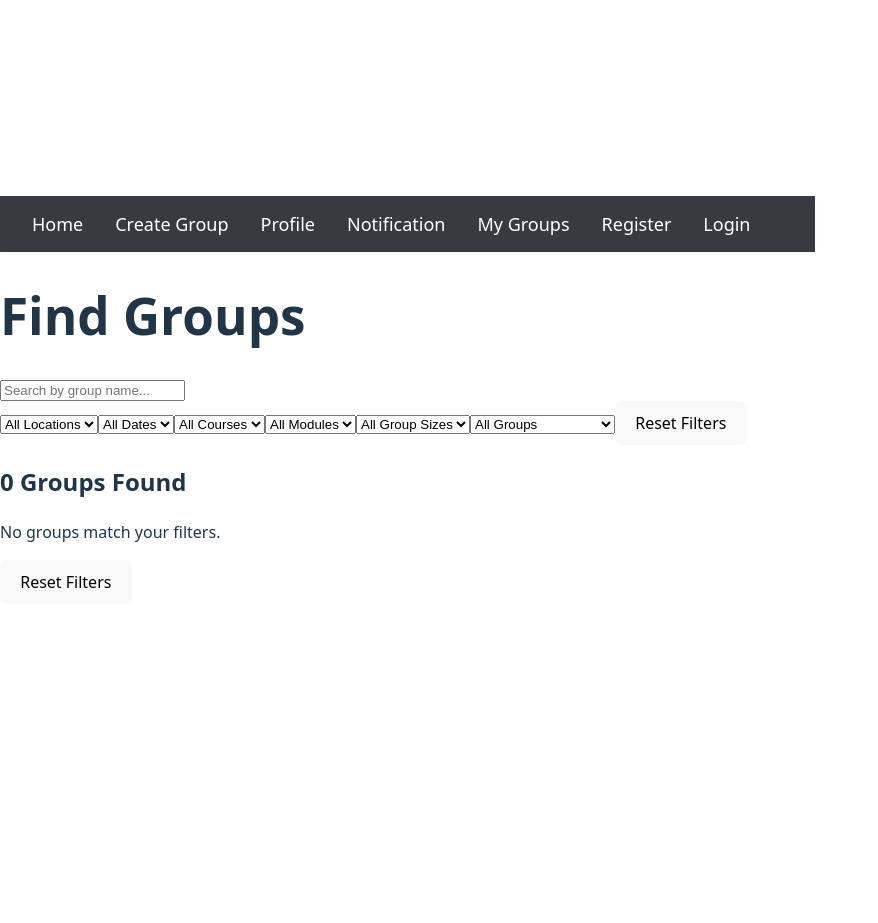
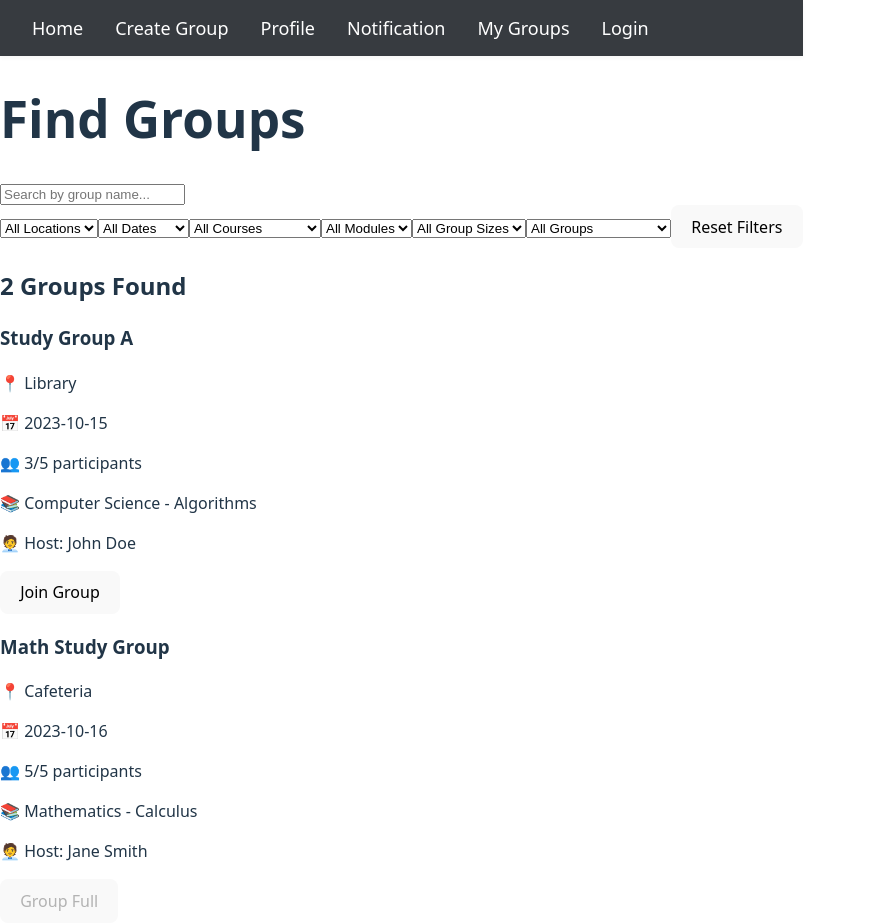
Before and after one commit to xiaoyao05/studyBuddy, a React (Vite) app in the folder frontend/: page /home in a window 1280 px wide. Shown: the whole page, without its empty margins (0-878 px from the left). Before the commit the page ends 800 px from the top, so only its background shows below. Built offline with nearby package versions, Linux system fonts and the light colour scheme.

Commit message:
updated tele

```diff
--- a/frontend/src/App.jsx
+++ b/frontend/src/App.jsx
@@ -7,6 +7,7 @@ import Notification from './sections/Notification';
 import MyGroups from './sections/MyGroups';
 import RegisterAccount from './sections/RegisterAccount';
 import LoginPage from './sections/loginPage';
+import ProfileViewPage from './sections/ProfileViewPage';
 import './index.css'
 import './App.css';
 
@@ -19,7 +20,6 @@ function TopNav() {
       <button onClick={() => navigate('/profile')}>Profile</button>
       <button onClick={() => navigate('/notification')}>Notification</button>
       <button onClick={() => navigate('/my-groups')}>My Groups</button>
-      <button onClick={() => navigate('/register')}>Register</button>
       <button onClick={() => navigate('/login')}>Login</button>
     </nav>
   );
@@ -38,6 +38,7 @@ function App() {
         <Route path="/my-groups" element={<MyGroups />} />
         <Route path="/register" element={<RegisterAccount />} />
         <Route path="/login" element={<LoginPage />} />
+        <Route path="/profile/:userId" element={<ProfileViewPage />} />
       </Routes>
     </Router>
   );
--- a/frontend/src/sections/Home.jsx
+++ b/frontend/src/sections/Home.jsx
@@ -1,6 +1,8 @@
 import React, { useState } from 'react';
+import { useNavigate } from 'react-router-dom';
 
 const GroupFilterPage = () => {
+  const navigate = useNavigate();
   // Sample group data
   const [allGroups, setAllGroups] = useState([
     // {
@@ -11,8 +13,39 @@ const GroupFilterPage = () => {
     //   participants: '',
     //   course: '',
     //   module: '',
-    //   members: ['user1', 'user2']
+    //   members: ['user1', 'user2'],
+    //   host: ''
     // }
+    {
+      id: 1,
+      name: 'Study Group A',
+      location: 'Library',
+      date: '2023-10-15',
+      participants: '3/5',
+      course: 'Computer Science',
+      module: 'Algorithms',
+      members: ['user1', 'user2', 'user3'],
+      host: {  // Add host object
+        id: 'user1',
+        name: 'John Doe',
+        telegramHandle: 'johndoe123'
+      }
+    },
+    {
+      id: 2,
+      name: 'Math Study Group',
+      location: 'Cafeteria',
+      date: '2023-10-16',
+      participants: '5/5',
+      course: 'Mathematics',
+      module: 'Calculus',
+      members: ['user4', 'user5', 'user6', 'user7', 'user8'],
+      host: {  // Add host object
+        id: 'user4',
+        name: 'Jane Smith',
+        telegramHandle: 'janesmith456'
+      }
+    },
   ]);
 
   // State for filters
@@ -122,6 +155,11 @@ const GroupFilterPage = () => {
     alert('Your request has been submitted successfully!');
   };
 
+  const viewHostProfile = (hostId) => {
+  navigate(`/profile/${hostId}`, { state: { viewOnly: true } });
+};
+
+
   return (
     <div className="group-filter-page">
       <h1>Find Groups</h1>
@@ -225,10 +263,17 @@ const GroupFilterPage = () => {
                   <p>📅 {group.date}</p>
                   <p>👥 {group.participants} participants</p>
                   <p>📚 {group.course} - {group.module}</p>
+                  <p> 🧑‍💼 Host: {' '}
+                    <span
+                      className="host-link"
+                      onClick={() => viewHostProfile(group.host.id)}
+                    >
+                      {group.host.name}
+                    </span>
+                  </p>
 
                   {/* NEW: Action buttons container */}
                   <div className="group-actions">
-                    <button className="view-btn">View Details</button>
                     <button
                       className={`join-btn ${!canJoin ? 'disabled' : ''}`}
                       onClick={() => canJoin && handleJoinGroup(group.id)}
--- /dev/null
+++ b/frontend/src/sections/ProfileViewPage.jsx
@@ -0,0 +1,73 @@
+import React, { useState, useEffect } from 'react';
+import { useParams, useNavigate } from 'react-router-dom';
+
+const ProfileViewPage = () => {
+  const { userId } = useParams();
+  const navigate = useNavigate();
+  const [profile, setProfile] = useState(null);
+
+  useEffect(() => {
+    // Mock data - replace with actual API call
+    const mockProfiles = {
+      user1: {
+        name: 'John Doe',
+        email: 'john@example.com',
+        course: 'Computer Science',
+        year: '2',
+        gender: 'Male',
+        telegramHandle: 'johndoe123'
+      },
+      user4: {
+        name: 'Jane Smith',
+        email: 'jane@example.com',
+        course: 'Mathematics',
+        year: '3',
+        gender: 'Female',
+        telegramHandle: 'janesmith456'
+      }
+    };
+
+    setProfile(mockProfiles[userId]);
+  }, [userId]);
+
+  const openTelegram = (username) => {
+    window.open(`https://t.me/${username}`, '_blank', 'noopener,noreferrer');
+  };
+
+  if (!profile) return <div>Loading...</div>;
+
+  return (
+    <div className="profile-view">
+      <button
+        onClick={() => navigate(-1)}
+        className="back-button"
+      >
+        ← Back to Groups
+      </button>
+
+      <h1>{profile.name}'s Profile</h1>
+      <div className="profile-info">
+        <p><strong>Email:</strong> {profile.email}</p>
+        <p><strong>Course:</strong> {profile.course}</p>
+        <p><strong>Year:</strong> {profile.year}</p>
+        <p><strong>Gender:</strong> {profile.gender}</p>
+        <p>
+          <strong>Telegram:</strong>{' '}
+          {profile.telegramHandle ? (
+            <span
+              onClick={() => openTelegram(profile.telegramHandle)}
+              className="telegram-link"
+              style={{ cursor: 'pointer' }}
+            >
+              @{profile.telegramHandle}
+            </span>
+          ) : (
+            'Not provided'
+          )}
+        </p>
+      </div>
+    </div>
+  );
+};
+
+export default ProfileViewPage;
--- a/frontend/src/sections/RegisterAccount.jsx
+++ b/frontend/src/sections/RegisterAccount.jsx
@@ -126,6 +126,7 @@ const ProfileSetup = () => {
     const newErrors = {};
     const emailRegex = /^[^\s@]+@[^\s@]+\.[^\s@]+$/;
     const passwordRegex = /^(?=.*[A-Za-z])(?=.*\d)[A-Za-z\d]{8,}$/;
+    const telegramRegex = /^[a-zA-Z0-9_]{5,}$/;
 
     if (!formData.name.trim()) newErrors.name = 'Name is required';
     if (!formData.email) {
@@ -144,7 +145,11 @@ const ProfileSetup = () => {
     if (!formData.course) newErrors.course = 'Course is required';
     if (!formData.year) newErrors.year = 'Year is required';
     if (!formData.gender) newErrors.gender = 'Gender is required';
-
+    if (!formData.telegramHandle) {
+    newErrors.telegramHandle = 'Telegram handle is required';
+  } else if (!telegramRegex.test(formData.telegramHandle)) {
+    newErrors.telegramHandle = 'Please enter a valid Telegram handle';
+  }
     setErrors(newErrors);
     return Object.keys(newErrors).length === 0;
   };
@@ -305,8 +310,8 @@ const ProfileSetup = () => {
         </div>
 
         {/* Telegram Handle Field */}
-        <div className="form-group">
-          <label>Telegram Handle</label>
+        <div className={`form-group ${errors.telegramHandle ? 'error' : ''}`}>
+          <label>Telegram Handle *</label>
           <div className="telegram-input">
             <span className="handle-prefix">@</span>
             <input
@@ -317,6 +322,7 @@ const ProfileSetup = () => {
               placeholder="username"
             />
           </div>
+          {errors.telegramHandle && <span className="error-message">{errors.telegramHandle}</span>}
         </div>
 
         <button type="submit" className="submit-btn">Complete Profile</button>
```
Lines whose indentation alone changed are shown as unchanged.
